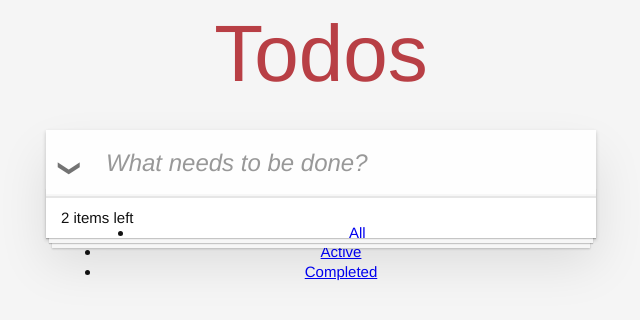
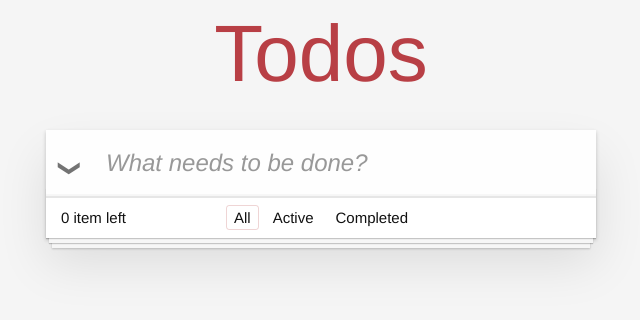
Before and after one commit to ohyland/todo-app, a React (Vite) app: page / in a window 1280 px wide. Shown: the top 320 px of the page, without its empty margins (319-959 px from the left). Built offline with nearby package versions, Linux system fonts and the light colour scheme.

Commit message:
Finish todo filters feature

```diff
--- a/src/App.js
+++ b/src/App.js
@@ -19,8 +19,6 @@ const App = () => {
   useEffect(() => {
     const newTodos = JSON.parse(localStorage.getItem("todos") || "[]");
     setTodos(newTodos);
-    setNowShowingTodos(newTodos);
-
     let newTodoFromStorage = localStorage.getItem("new-todo");
     if (newTodoFromStorage) {
       newTodoFromStorage = JSON.parse(newTodoFromStorage);
@@ -31,17 +29,23 @@ const App = () => {
     setNewTodo(newTodoFromStorage);
   }, []);
 
+  useEffect(() => {
+    let newNowShowingTodos;
+
+    if (todoFilter === ACTIVE) {
+      newNowShowingTodos = todos.filter((todo) => !todo.completed);
+    } else if (todoFilter === COMPLETED) {
+      newNowShowingTodos = todos.filter((todo) => todo.completed);
+    } else {
+      newNowShowingTodos = todos;
+    }
+
+    setNowShowingTodos(newNowShowingTodos);
+  }, [todos, todoFilter]);
 
   useEffect(() => {
-    if (todoFilter === ALL) {
-      setNowShowingTodos(todos);
-    } else if (todoFilter === ACTIVE) {
-      // Only keep the unchecked items
-    } else if (todoFilter === COMPLETED) {
-      // Only keep the checked items
-    }
     localStorage.setItem("todos", JSON.stringify(todos));
-  }, [todos, todoFilter]);
+  }, [todos]);
 
   useEffect(() => {
     localStorage.setItem("new-todo", JSON.stringify(newTodo));
@@ -120,7 +124,7 @@ const App = () => {
         />
         <label htmlFor="toggle-all" />
         <ul className="todo-list">
-          {todos.map((item) => {
+          {nowShowingTodos.map((item) => {
             return (
               <TodoItem
                 key={item.id}
@@ -136,17 +140,45 @@ const App = () => {
       </section>
       <footer className="footer">
         <span className="todo-count">
-            <strong>2</strong> items left
+          <strong>{todos.filter((todo) => !todo.completed).length}</strong>
+          {todos.filter((todo) => !todo.completed).length > 1
+            ? " items "
+            : " item "}
+          left
         </span>
-          <ul className="filter">
+        <ul className="filters">
           <li>
-              <a href="#/">All</a>
+            <a
+              className={todoFilter === ALL ? "selected" : ""}
+              onClick={() => {
+                setTodoFilter(ALL);
+              }}
+              href="#/"
+            >
+              All
+            </a>
           </li>
           <li>
-              <a href="#/active">Active</a>
+            <a
+              className={todoFilter === ACTIVE ? "selected" : ""}
+              onClick={() => {
+                setTodoFilter(ACTIVE);
+              }}
+              href="#/active"
+            >
+              Active
+            </a>
           </li>
           <li>
-              <a href="#/completed">Completed</a>
+            <a
+              className={todoFilter === COMPLETED ? "selected" : ""}
+              onClick={() => {
+                setTodoFilter(COMPLETED);
+              }}
+              href="#/completed"
+            >
+              Completed
+            </a>
           </li>
         </ul>
       </footer>
```
Lines whose indentation alone changed are shown as unchanged.
